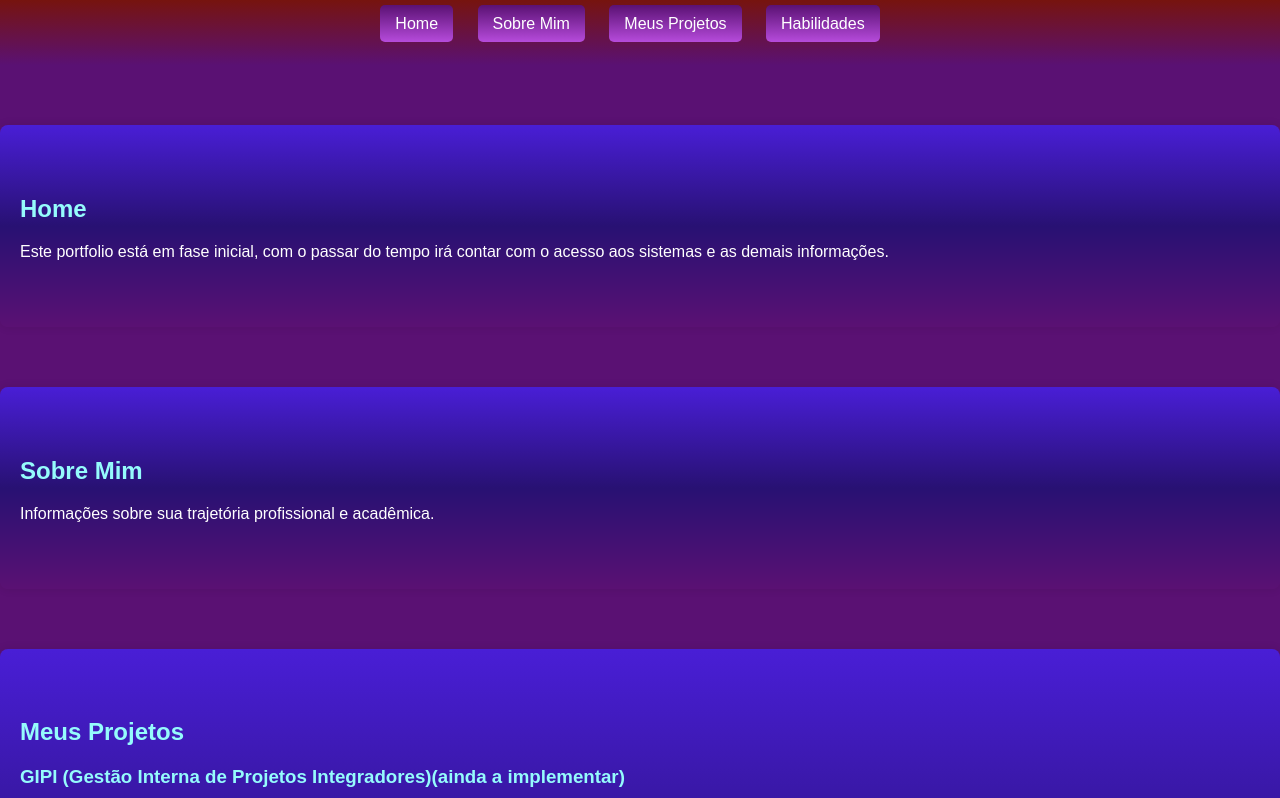
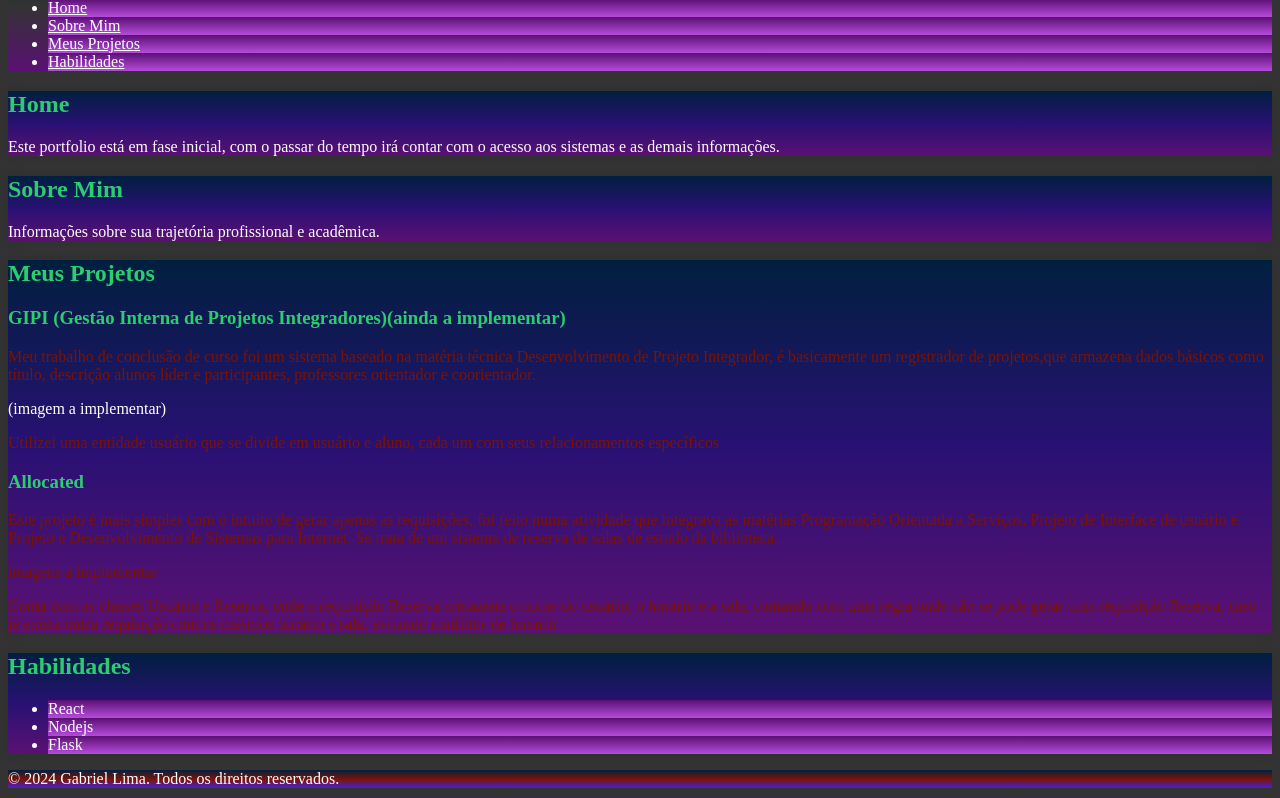
Before and after one commit to GabrielEverton1/Meu-Portifolio-, a plain HTML site: page index.html in a window 1280 px wide. Shown: the part 81-879 px from the top of the page. Drawn offline with Linux system fonts and the light colour scheme.

Commit message:
Atualizar o styles.css
okay5

```diff
--- a/styles.css
+++ b/styles.css
@@ -1,97 +1,50 @@
 body {
-    min-height: 100vh;
-    margin: 0;
-    padding: 0;
-    font-family: 'Arial', sans-serif;
-    background: #5a1173;
-    color: #fff;
-    display: flex;
-    flex-direction: column;
+    background: #333333; /* Cinza Escuro */
+    color: #FFFFFF; /* Branco */
 }
 
 header {
-    background: linear-gradient(to bottom, #fc2803, #7a1402, #5a1173);
-    text-align: center;
-    padding: 1em 0;
-    width: 100%;
-}
-
-nav ul {
-    list-style: none;
-}
-
-nav ul li {
-    display: inline;
-    margin-right: 20px;
+    background: linear-gradient(to bottom, #001F3F, #333333, #5a1173); /* Azul Marinho, Cinza Escuro, Roxo Escuro */
 }
 
 nav a {
-    text-decoration: none;
-    color: #fff;
-    transition: color 0.3s ease;
+    color: #FFFFFF; /* Branco */
 }
 
 nav a:hover {
-    color: #281173;
+    color: #2ECC71; /* Verde Esmeralda */
 }
 
 section {
-    flex: 1;
-    padding: 50px 20px;
-    background: linear-gradient(to bottom, #491ed6, #281173, #5a1173);
-    margin-top: 60px;
+    background: linear-gradient(to bottom, #001F3F, #281173, #5a1173); /* Azul Marinho, Roxo Escuro, Roxo Escuro */
     box-shadow: 0 0 10px rgba(0, 0, 0, 0.1);
-    border-radius: 8px;
+}
+
+h2 {
+    color: #2ECC71; /* Verde Esmeralda */
+}
+
+.projeto h3 {
+    color: #2ECC71; /* Verde Esmeralda */
+}
+
+.projeto p {
+    color: #7a1402; /* Marrom Escuro */
+}
+
+.projeto:hover h3 {
+    color: #b64bdb; /* Roxo Claro */
+}
+
+ul li {
+    background: linear-gradient(to bottom, #5a1173, #b64bdb); /* Roxo Escuro, Roxo Claro */
     color: #fff;
 }
 
-h2 {
-    color: #95fbfc;
-}
-
-.projeto {
-    margin-bottom: 30px;
-    border-bottom: 1px solid #ddd;
-    padding-bottom: 20px;
-}
-
-.projeto h3 {
-    color: #95fbfc;
-    transition: color 0.3s ease;
-}
-
-.projeto p {
-    color: #7a1402;
-}
-
-.projeto:hover h3 {
-    color: #b64bdb;
-}
-
-ul {
-    list-style: none;
-    padding: 0;
-}
-
-ul li {
-    display: inline-block;
-    margin-right: 10px;
-    background: linear-gradient(to bottom, #5a1173, #b64bdb);
-    color: #fff;
-    padding: 10px 15px;
-    border-radius: 5px;
-    transition: background 0.3s ease, transform 0.2s ease;
-}
-
 ul li:hover {
-    background: linear-gradient(to bottom, #281173, #5a1173);
-    transform: scale(1.1);
+    background: linear-gradient(to bottom, #281173, #5a1173); /* Roxo Escuro, Roxo Escuro */
 }
 
 footer {
-    background: linear-gradient(to bottom, #5a1173, #7a1402, #491ed6);
-    color: #fff;
-    text-align: center;
-    padding: 1em 0;
-    width: 100%;
+    background: linear-gradient(to bottom, #001F3F, #7a1402, #491ed6); /* Azul Marinho, Marrom Escuro, Roxo Escuro */
 }
```
